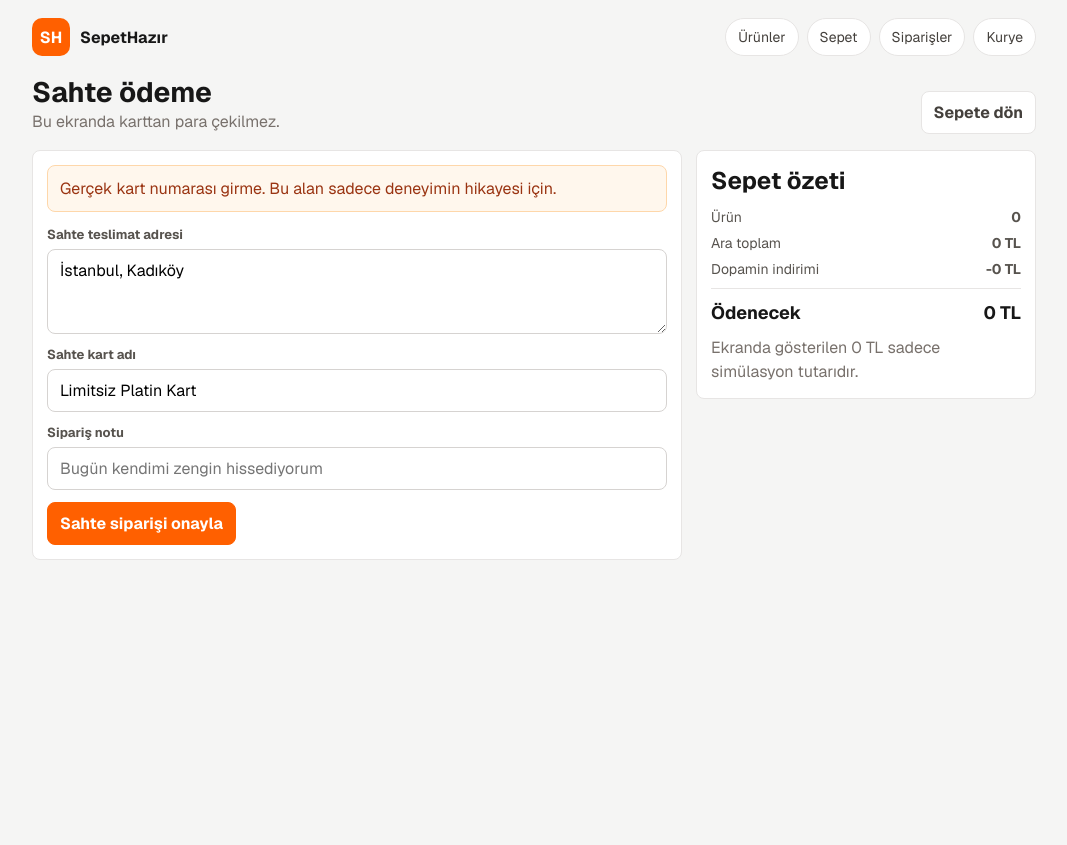
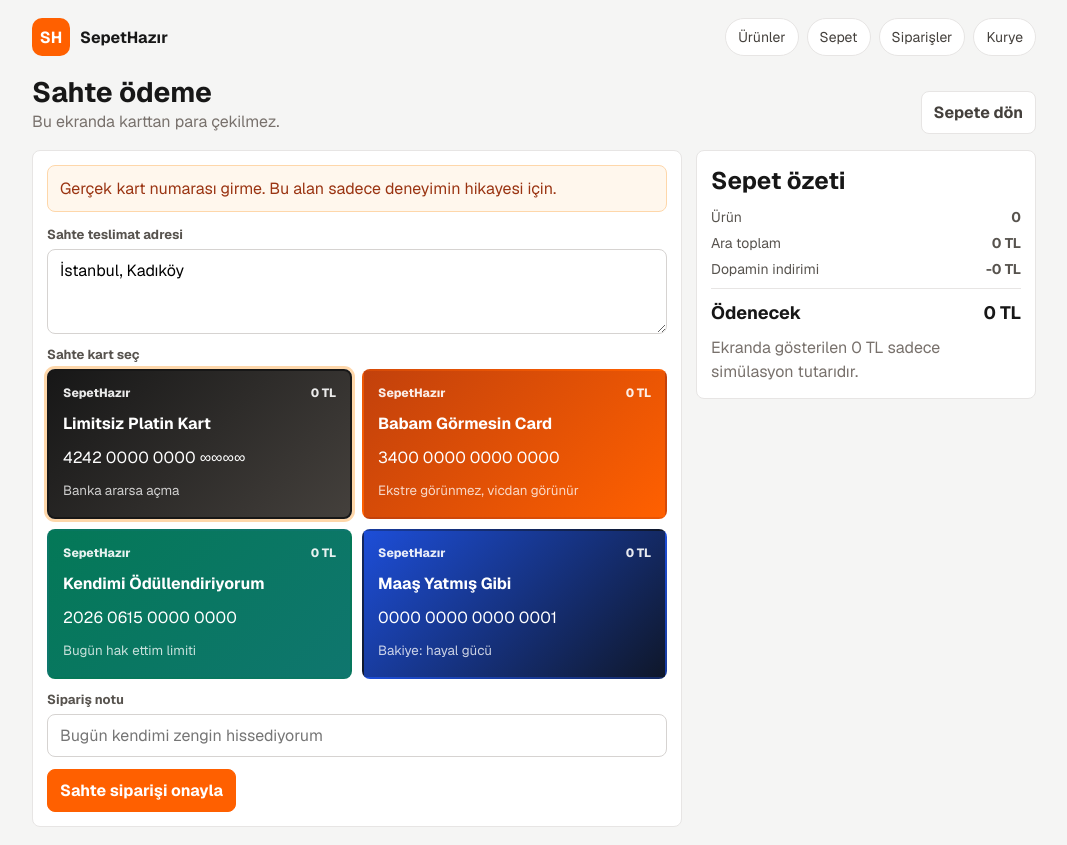
Before and after one commit to Oguzsekerci/sepethazir, a Next.js app: page /checkout in a window 1280 px wide. Shown: the whole page, without its empty margins (106-1173 px from the left). Before the commit the page ends 800 px from the top, so only its background shows below. Built offline with nearby package versions, Linux system fonts and the light colour scheme; no server answers.

Commit message:
Add playful checkout cards

```diff
--- a/app/checkout/page.tsx
+++ b/app/checkout/page.tsx
@@ -9,13 +9,40 @@ function formatPrice(value: number) {
   return value.toLocaleString("tr-TR");
 }
 
+const fakeCards = [
+  {
+    name: "Limitsiz Platin Kart",
+    line: "Banka ararsa açma",
+    number: "4242 0000 0000 ∞∞∞∞",
+    theme: "black",
+  },
+  {
+    name: "Babam Görmesin Card",
+    line: "Ekstre görünmez, vicdan görünür",
+    number: "3400 0000 0000 0000",
+    theme: "orange",
+  },
+  {
+    name: "Kendimi Ödüllendiriyorum",
+    line: "Bugün hak ettim limiti",
+    number: "2026 0615 0000 0000",
+    theme: "green",
+  },
+  {
+    name: "Maaş Yatmış Gibi",
+    line: "Bakiye: hayal gücü",
+    number: "0000 0000 0000 0001",
+    theme: "blue",
+  },
+];
+
 export default function CheckoutPage() {
   const router = useRouter();
   const items = useCart((state) => state.items);
   const createFakeOrder = useCart((state) => state.createFakeOrder);
   const [address, setAddress] = useState("İstanbul, Kadıköy");
   const [fantasyNote, setFantasyNote] = useState("");
-  const [cardName, setCardName] = useState("Limitsiz Platin Kart");
+  const [cardName, setCardName] = useState(fakeCards[0].name);
   const [error, setError] = useState("");
   const [isSubmitting, setIsSubmitting] = useState(false);
   const totals = getCartTotals(items);
@@ -81,12 +108,27 @@ export default function CheckoutPage() {
           </div>
 
           <div className="field">
-            <label htmlFor="cardName">Sahte kart adı</label>
-            <input
-              id="cardName"
-              onChange={(event) => setCardName(event.target.value)}
-              value={cardName}
-            />
+            <label>Sahte kart seç</label>
+            <div className="fake-card-grid">
+              {fakeCards.map((card) => (
+                <button
+                  className={`fake-card-option ${card.theme} ${
+                    card.name === cardName ? "selected" : ""
+                  }`}
+                  key={card.name}
+                  onClick={() => setCardName(card.name)}
+                  type="button"
+                >
+                  <span className="fake-card-top">
+                    <span>SepetHazır</span>
+                    <span>0 TL</span>
+                  </span>
+                  <strong>{card.name}</strong>
+                  <span>{card.number}</span>
+                  <small>{card.line}</small>
+                </button>
+              ))}
+            </div>
           </div>
 
           <div className="field">
--- a/app/globals.css
+++ b/app/globals.css
@@ -361,6 +361,63 @@ a {
   resize: vertical;
 }
 
+.fake-card-grid {
+  display: grid;
+  gap: 10px;
+  grid-template-columns: repeat(2, minmax(0, 1fr));
+}
+
+.fake-card-option {
+  border: 2px solid transparent;
+  border-radius: 8px;
+  color: #fff;
+  display: grid;
+  gap: 10px;
+  min-height: 150px;
+  padding: 14px;
+  text-align: left;
+}
+
+.fake-card-option.black {
+  background: linear-gradient(135deg, #171717, #44403c);
+}
+
+.fake-card-option.orange {
+  background: linear-gradient(135deg, #c2410c, #ff6000);
+}
+
+.fake-card-option.green {
+  background: linear-gradient(135deg, #047857, #0f766e);
+}
+
+.fake-card-option.blue {
+  background: linear-gradient(135deg, #1d4ed8, #0f172a);
+}
+
+.fake-card-option.selected {
+  border-color: #171717;
+  box-shadow: 0 0 0 3px #fed7aa;
+}
+
+.fake-card-top {
+  align-items: center;
+  display: flex;
+  font-size: 12px;
+  font-weight: 800;
+  justify-content: space-between;
+  opacity: 0.9;
+}
+
+.fake-card-option strong {
+  font-size: 16px;
+  line-height: 1.2;
+}
+
+.fake-card-option small {
+  color: rgb(255 255 255 / 78%);
+  line-height: 1.35;
+}
+
 .controls-card {
   display: grid;
   gap: 2px;
@@ -535,6 +592,10 @@ a {
     grid-template-columns: 48px 1fr;
   }
 
+  .fake-card-grid {
+    grid-template-columns: 1fr;
+  }
+
   .qty {
     grid-column: 2;
   }
```
